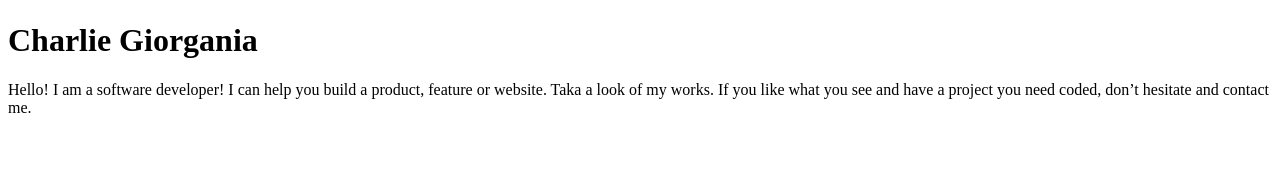
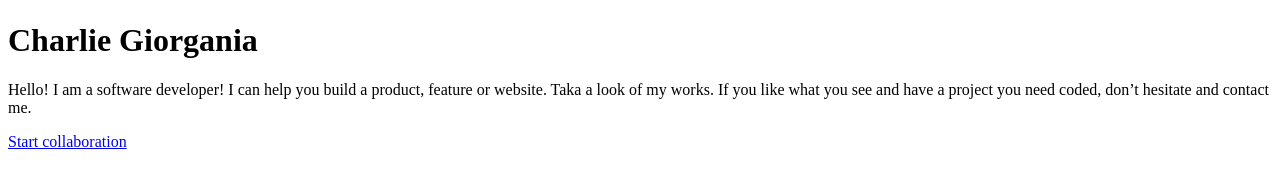
Before and after one commit to AbelG101/AbelG101.github.io, a plain HTML site: page index.html in a window 1280 px wide. Shown: the part 85-270 px from the top of the page. Drawn offline with Linux system fonts and the light colour scheme.

Commit message:
add a hyperlink as the button

```diff
--- a/index.html
+++ b/index.html
@@ -28,6 +28,7 @@
           works.
           If you like what you see and have a project you need coded, don’t hesitate and contact me.</p>
       </main>
+      <a href="#" class="start-collab-btn">Start collaboration</a>
     </div>
   </div>
 </body>
```
